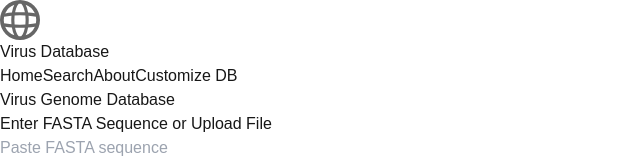
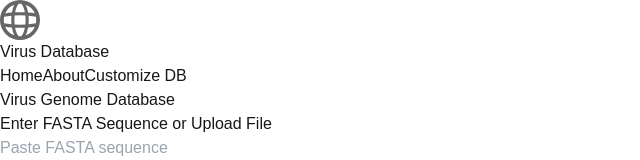
Before and after one commit to Qile0317/bioe131-final-project-qja-fa24, a Next.js app in the folder website/: page / in a window 1280 px wide. Shown: the top 160 px of the page, without its empty margins (0-640 px from the left). Built offline with nearby package versions, Linux system fonts and the light colour scheme.

Commit message:
rm redundant option on navbar

```diff
--- a/website/src/app/components/Navbar.tsx
+++ b/website/src/app/components/Navbar.tsx
@@ -7,7 +7,7 @@ export default function Navbar() {
       <Link href="/" className="flex items-center space-x-2">
         <Image
           src="/globe.svg"
-          alt="Virus Database Logo"
+          alt="Logo"
           width={40}
           height={40}
           className="filter brightness-0 invert"
@@ -16,7 +16,6 @@ export default function Navbar() {
       </Link>
       <div className="space-x-4">
         <Link href="/" className="hover:text-cyan-300 transition-colors">Home</Link>
-        <Link href="/search" className="hover:text-cyan-300 transition-colors">Search</Link>
         <Link href="/about" className="hover:text-cyan-300 transition-colors">About</Link>
         <Link href="/customize" className="hover:text-cyan-300 transition-colors">Customize DB</Link>
       </div>
--- a/website/src/app/page.tsx
+++ b/website/src/app/page.tsx
@@ -59,7 +59,7 @@ export default function Home() {
           </div>
         </div>
 
-        {/* Metadata Query */}
+        {/* Metadata Query - TODO input sanitization! */}
         <div className="mb-6">
           <label htmlFor="metadata-query" className="block mb-2 font-semibold">
             Metadata SQL Query
```
